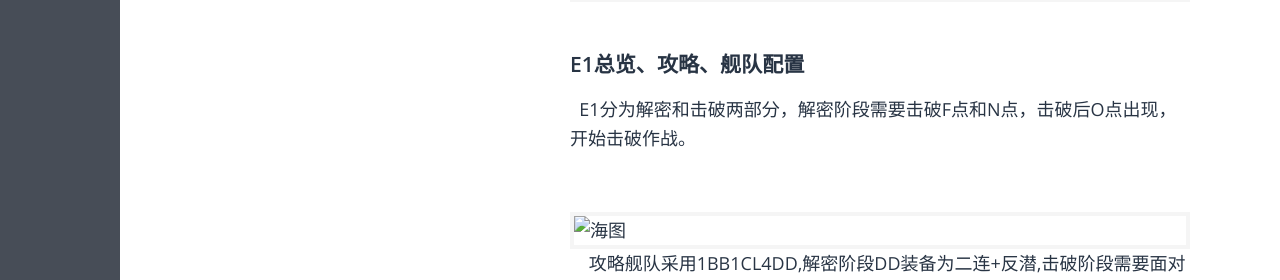
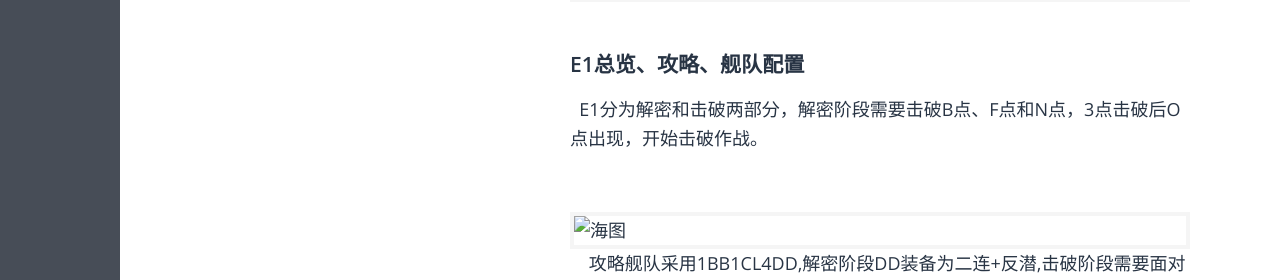
Before and after one commit to XSG-Windy/XSG-Windy.github.io, a Jekyll site: the page built from _posts/kancolle/2018-02-17-18winter-E1.md, in a window 1280 px wide. Shown: the part 808-1088 px from the top of the page. Built offline with Jekyll 4.4.1, drawn with Linux system fonts in a browser that asks for light colours; some web fonts are replaced.

Commit message:
Update 2018-02-17-18winter-E1.md

```diff
--- a/_posts/kancolle/2018-02-17-18winter-E1.md
+++ b/_posts/kancolle/2018-02-17-18winter-E1.md
@@ -14,7 +14,7 @@ keywords: 舰队收藏,攻略,2018冬活E1
 
 ### E1总览、攻略、舰队配置
 
-   E1分为解密和击破两部分，解密阶段需要击破F点和N点，击破后O点出现，开始击破作战。
+   E1分为解密和击破两部分，解密阶段需要击破B点、F点和N点，3点击破后O点出现，开始击破作战。
 
    ![海图]()
 
```
